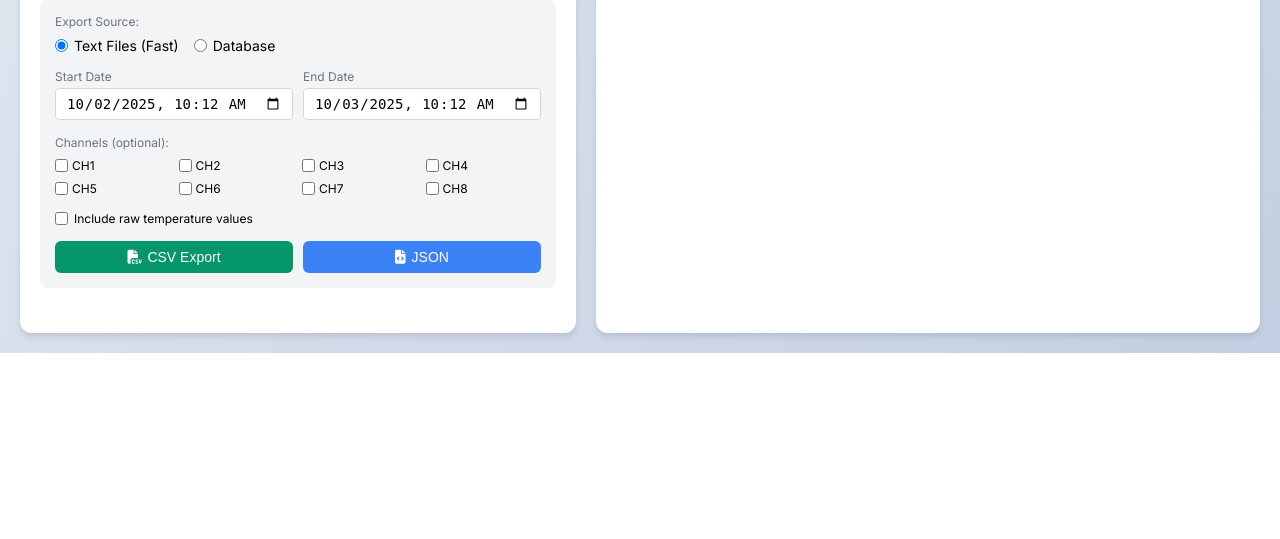
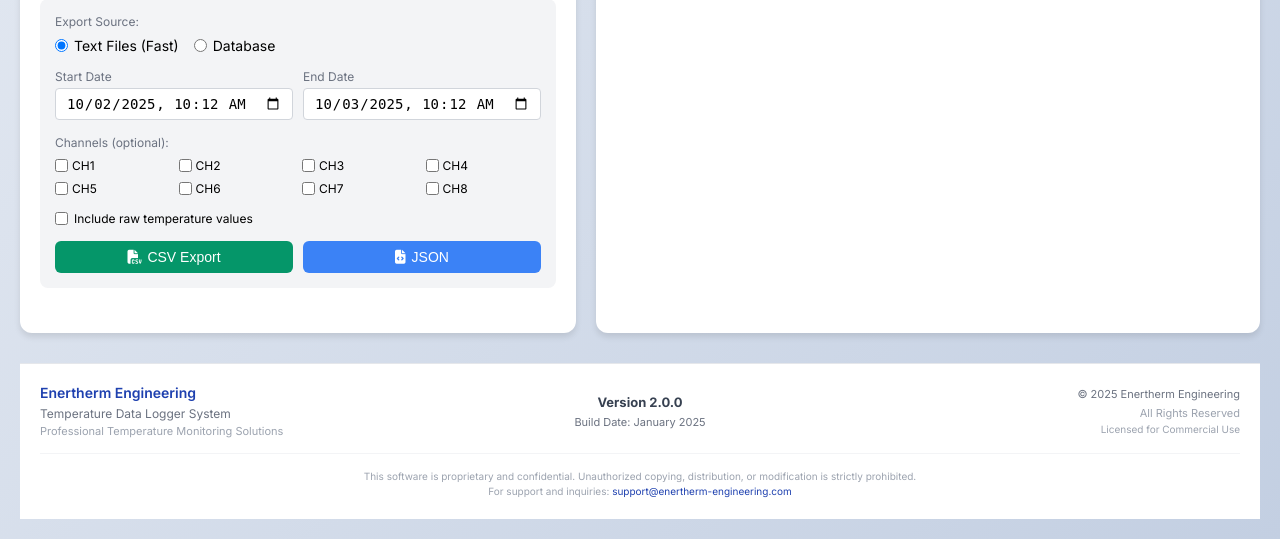
Before and after one commit to eengrajesh/DataLogger, a Flask app: page / in a window 1280 px wide. Shown: the part 1361-1900 px from the top of the page. Before the commit the page ends 1714 px from the top, so only its background shows below. Run offline with Flask 3, Linux system fonts and the light colour scheme; data that the repository does not hold is empty; some libraries are stand-ins or nearby versions.

Commit message:
feat: Add version 2.0.0 and copyright information
- Add professional footer with version, copyright, and license info
- Create LICENSE file with proprietary software agreement
- Add version constants (__version__, __author__, __copyright__)
- Add /api/version endpoint for system version info
- Update startup banner with Enertherm branding
- Footer shows: Version 2.0.0, Build Date, Copyright 2025
- All rights reserved for Enertherm Engineering

🤖 Generated with Claude Code
Co-Authored-By: Claude <noreply@anthropic.com>

```diff
--- a/data-logger-project/templates/dashboard.html
+++ b/data-logger-project/templates/dashboard.html
@@ -1950,5 +1950,53 @@
             }, 1000);
         });
     </script>
+
+    <!-- Footer -->
+    <div style="background: white; border-top: 1px solid #e5e7eb; padding: 20px; margin-top: 30px; text-align: center;">
+        <div style="max-width: 1200px; margin: 0 auto;">
+            <div style="display: flex; justify-content: space-between; align-items: center; flex-wrap: wrap; gap: 15px;">
+                <div style="text-align: left; flex: 1; min-width: 200px;">
+                    <div style="font-weight: 600; color: var(--primary); font-size: 14px; margin-bottom: 5px;">
+                        Enertherm Engineering
+                    </div>
+                    <div style="font-size: 12px; color: #6b7280;">
+                        Temperature Data Logger System
+                    </div>
+                    <div style="font-size: 11px; color: #9ca3af; margin-top: 3px;">
+                        Professional Temperature Monitoring Solutions
+                    </div>
+                </div>
+
+                <div style="text-align: center; flex: 1; min-width: 200px;">
+                    <div style="font-size: 13px; color: #374151; margin-bottom: 5px;">
+                        <strong>Version 2.0.0</strong>
+                    </div>
+                    <div style="font-size: 11px; color: #6b7280;">
+                        Build Date: January 2025
+                    </div>
+                </div>
+
+                <div style="text-align: right; flex: 1; min-width: 200px;">
+                    <div style="font-size: 11px; color: #6b7280; margin-bottom: 5px;">
+                        &copy; 2025 Enertherm Engineering
+                    </div>
+                    <div style="font-size: 11px; color: #9ca3af;">
+                        All Rights Reserved
+                    </div>
+                    <div style="font-size: 10px; color: #9ca3af; margin-top: 3px;">
+                        Licensed for Commercial Use
+                    </div>
+                </div>
+            </div>
+
+            <div style="margin-top: 15px; padding-top: 15px; border-top: 1px solid #f3f4f6;">
+                <div style="font-size: 10px; color: #9ca3af; line-height: 1.5;">
+                    This software is proprietary and confidential. Unauthorized copying, distribution, or modification is strictly prohibited.
+                    <br>
+                    For support and inquiries: <a href="mailto:support@enertherm-engineering.com" style="color: var(--primary); text-decoration: none;">support@enertherm-engineering.com</a>
+                </div>
+            </div>
+        </div>
+    </div>
 </body>
 </html>
```
Also changed, not shown: data-logger-project/app_pi5_final.py (+36 -5 lines), 1 other file.
